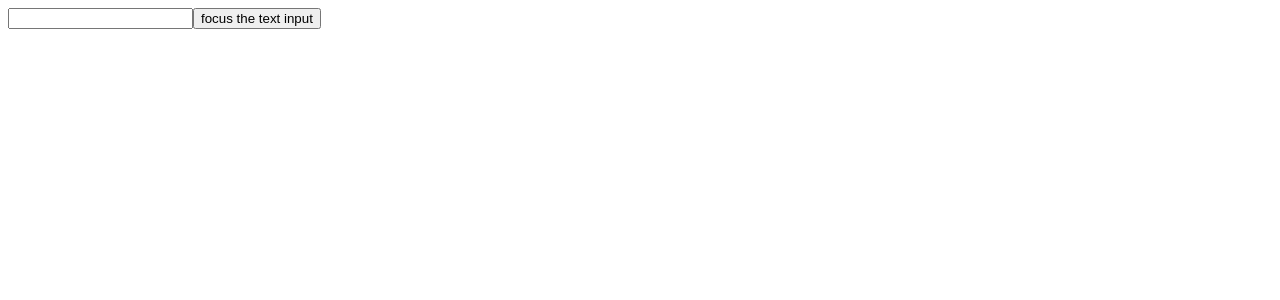
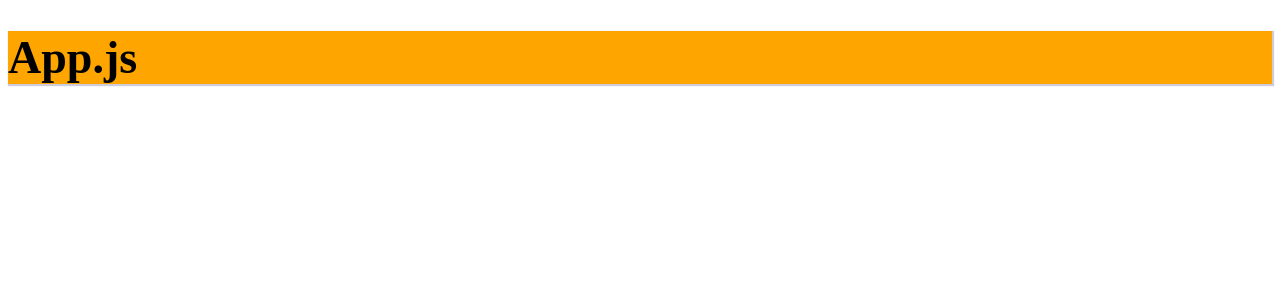
Before and after one commit to maybeb50/movie_app_clone_2020, a React (Create React App) app: page / in a window 1280 px wide. Shown: the top 300 px of the page. Built offline with nearby package versions, Linux system fonts and the light colour scheme.

Commit message:
How to use combine multiple inline style?

```diff
--- /dev/null
+++ b/src/InlineStyleTest.js
@@ -0,0 +1,21 @@
+import React from 'react';
+
+const box = {
+	color: 'gree',
+	fontSize: '23px'
+};
+
+const shadow = {
+    background: 'orange',
+	boxShadow: '1px 1px 1px 1px #ccd'
+};
+
+function InlineStyleTest() {
+	return(
+		<div style={Object.assign({}, box, shadow)}>
+			<h1>App.js</h1>
+		</div>
+	);
+}
+
+export default InlineStyleTest;
--- a/src/index.js
+++ b/src/index.js
@@ -1,11 +1,11 @@
 import React from 'react';
 import ReactDOM from 'react-dom';
-import RefCustomTexIInput from './RefCustomTexIInput';
+import InlineStyleTest from './InlineStyleTest';
 import * as serviceWorker from './serviceWorker';
 
 ReactDOM.render(
   <React.StrictMode>
-    <RefCustomTexIInput />
+    <InlineStyleTest />
   </React.StrictMode>,
   document.getElementById('root')
 );
```
